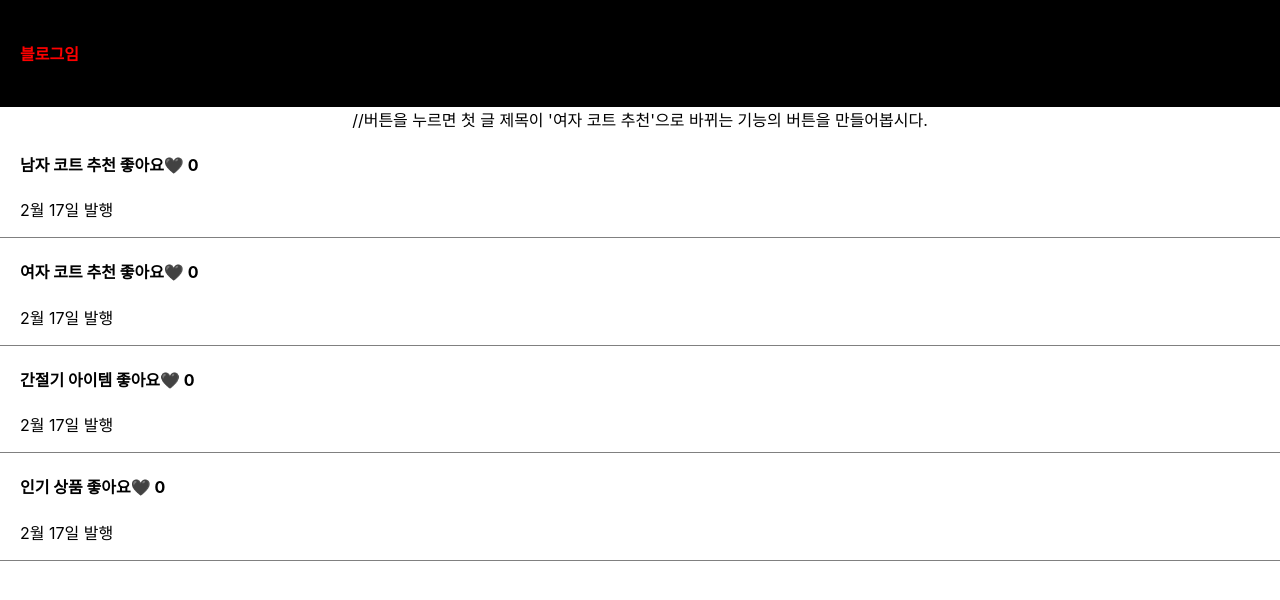
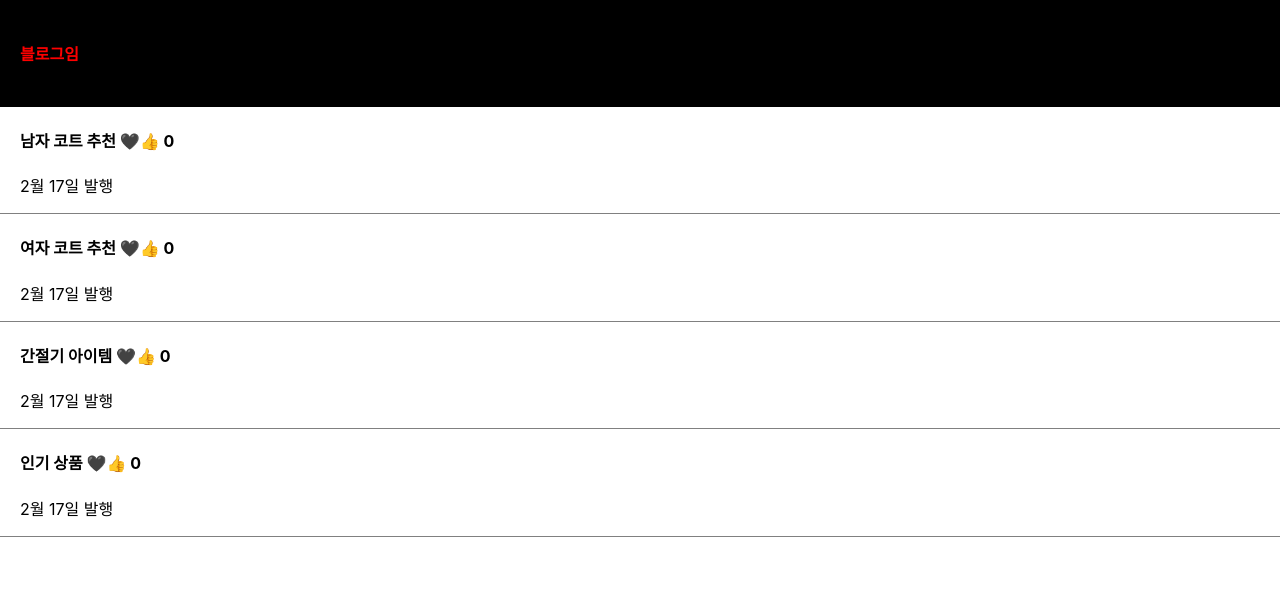
Before and after one commit to minjeongHEO/ReactBlog, a React (Create React App) app: page / in a window 1280 px wide. Shown: the top 600 px of the page. Built offline with nearby package versions, Linux system fonts and the light colour scheme.

Commit message:
버튼을 누르면 글 제목 바뀌는 기능의 버튼

```diff
--- a/src/App.js
+++ b/src/App.js
@@ -1,36 +1,37 @@
 /* eslint-disable */
-import { useState } from "react";
-import "./App.css";
+import { useState } from 'react';
+import './App.css';
 
 function App() {
-  const post = "강남 우동 맛집";
+  const post = '강남 우동 맛집';
   let [글제목배열, 글제목배열변경] = useState([
-    "남자 코트 추천",
-    "여자 코트 추천",
-    "간절기 아이템",
-    "인기 상품",
+    '남자 코트 추천',
+    '여자 코트 추천',
+    '간절기 아이템',
+    '인기 상품',
   ]);
   let [따봉, 따봉변경] = useState(0);
 
-  function 글제목변경하기() {
-    console.log(1);
+  function 제목변경(text, i) {
+    //글제목배열변경[i] = '여자';
+    const newArray = [...글제목배열]; // 기존 배열 복사
+    newArray[i] = '읽은 포스팅'; // 원하는 변경 값 할당
+    글제목배열변경(newArray); // 상태 변경 함수 호출
   }
   //a. state에 보관한 자료
   //b. state변경을 도와주는 함수
   return (
     <div className="App">
       <div className="black-nav">
-        <h4 style={{ color: "red", fontSize: "16px" }} id={post}>
+        <h4 style={{ color: 'red', fontSize: '16px' }} id={post}>
           블로그임
         </h4>
       </div>
-      //버튼을 누르면 첫 글 제목이 '여자 코트 추천'으로 바뀌는 기능의 버튼을
-      만들어봅시다.
-      {글제목배열.map((i) => (
+      {글제목배열.map((text, i) => (
         <div className="list">
           <h4>
-            <span onClick={() => 글제목배열변경(따봉 + 1)}>{i} </span>
-            <span onClick={() => 따봉변경(따봉 + 1)}>좋아요🖤</span> {따봉}
+            <span onClick={() => 제목변경(text, i)}>{text} </span>
+            <span onClick={() => 따봉변경(따봉 + 1)}>🖤👍</span> {따봉}
           </h4>
           <p>2월 17일 발행</p>
         </div>
```
